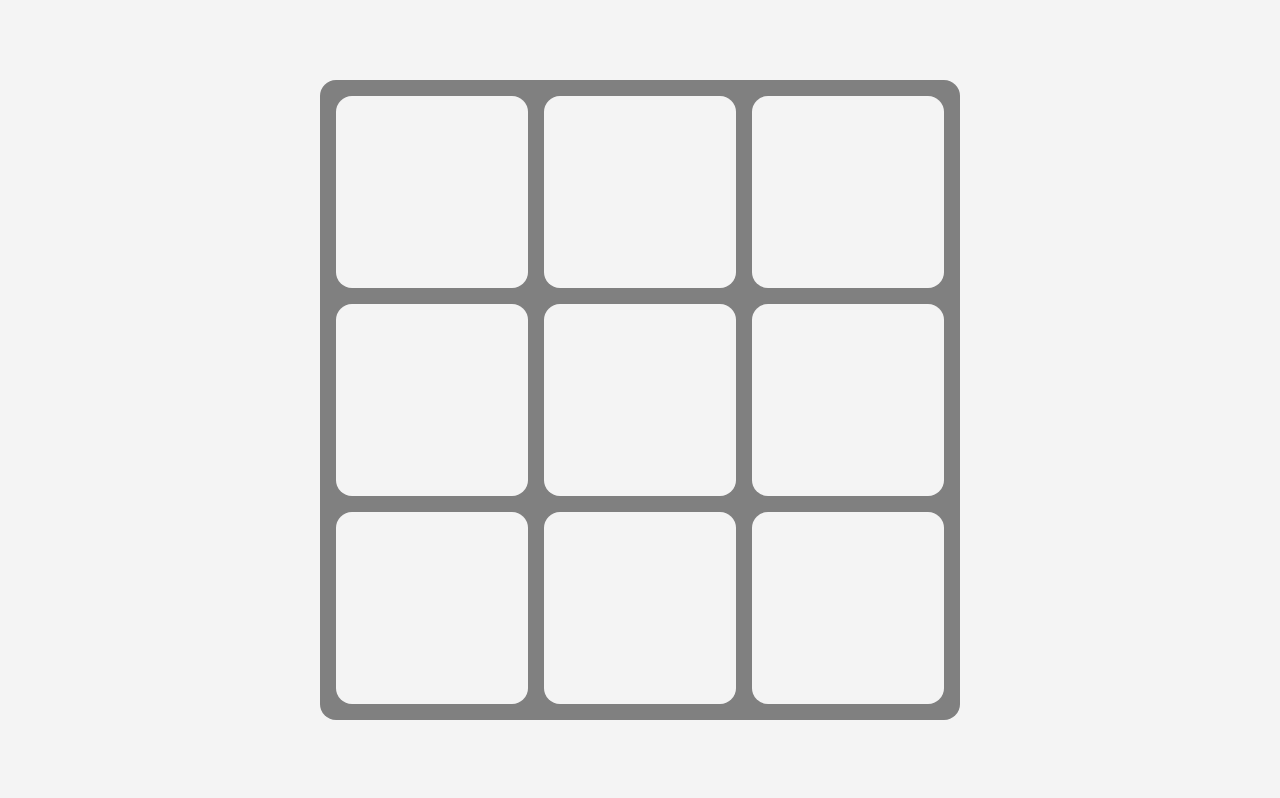
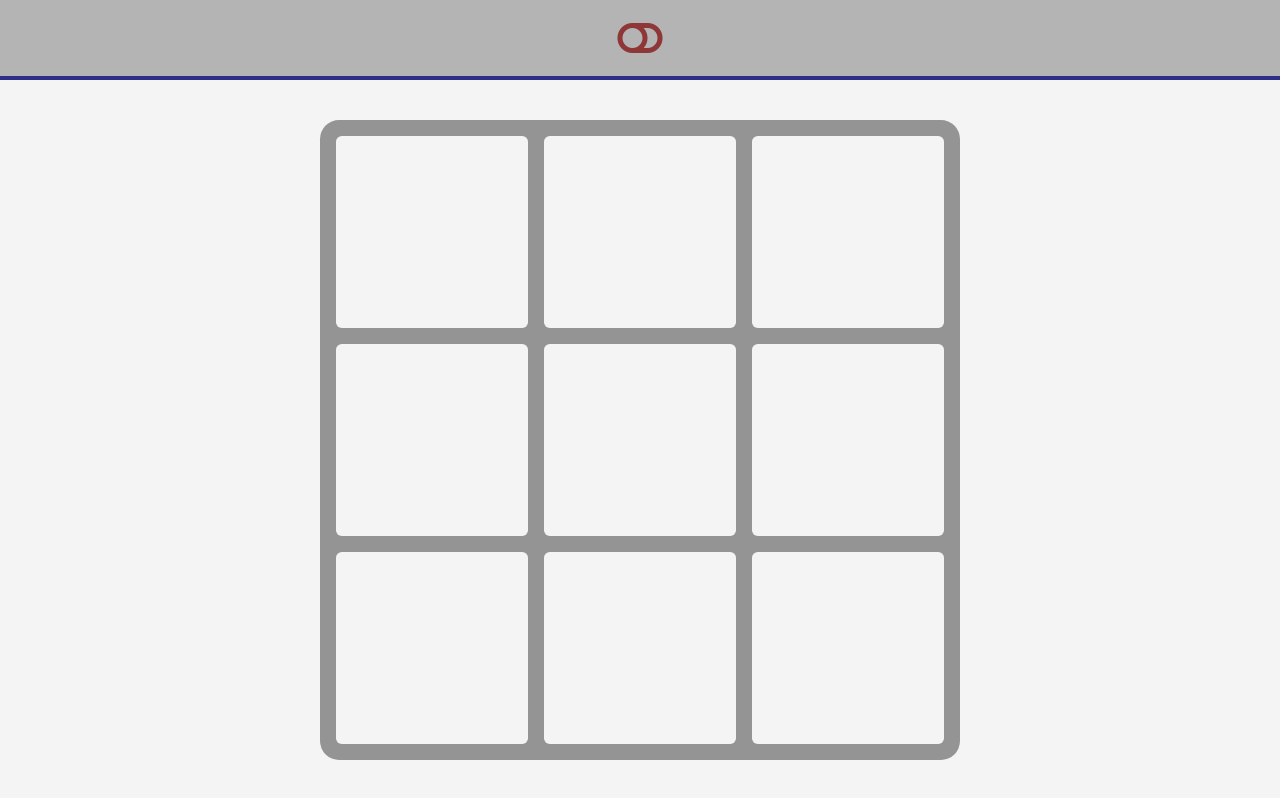
Before and after one commit to EriBloo/Tic-Tac-Toe, a plain HTML site: page index.html in a window 1280 px wide. Drawn offline with Linux system fonts and the light colour scheme.

Commit message:
Added simple navigation bar

```diff
--- a/index.html
+++ b/index.html
@@ -9,6 +9,9 @@
 	<title>Tic-Tac-Toe</title>
 </head>
 <body>
+	<div class="nav">
+		<i class="toggle fas fa-toggle-off"></i>
+	</div>
 	<div class="wrapper">
 		<div class="board">
 			<div class="tile" data="0"></div>
--- a/scss/style.scss
+++ b/scss/style.scss
@@ -10,22 +10,44 @@ body {
 	background-color: #f4f4f4;
 }
 
+.nav {
+	background-color: rgb(180, 180, 180);
+	height: 10vh;
+	width: 100vw;
+	display: flex;
+	justify-content: center;
+	align-items: center;
+	border-bottom: solid 0.5vh rgb(46, 46, 134);
+
+	.fa-toggle-off {
+		font-size: 5vh;
+		color: rgb(143, 54, 54);
+		cursor: pointer;
+	}
+
+	.fa-toggle-on {
+		font-size: 5vh;
+		color: rgb(46, 46, 134);
+		cursor: pointer;
+	}
+}
+
 .wrapper {
-	height: 100vh;
+	height: 90vh;
 	width: 100vw;
 	display: grid;
 	place-items: center;
 
 	.board {
-		background-color: gray;
+		background-color: rgb(148, 148, 148);
 		width: 80vmin;
 		height: 80vmin;
-		padding: 1rem;
+		padding: 2vmin;
 		display: grid;
 		grid-template-rows: repeat(3, 1fr);
 		grid-template-columns: repeat(3, 1fr);
-		grid-gap: 1rem;
-		border-radius: 1rem;
+		grid-gap: 2vmin;
+		border-radius: 3%;
 
 		.tile {
 			background-color: #f4f4f4;
@@ -33,7 +55,7 @@ body {
 			min-height: 10vmin;
 			display: grid;
 			place-items: center;
-			border-radius: 1rem;
+			border-radius: 3%;
 			cursor: pointer;
 			transition: background-color 1s ease;
 
```
Also changed, not shown: css/style.css.
